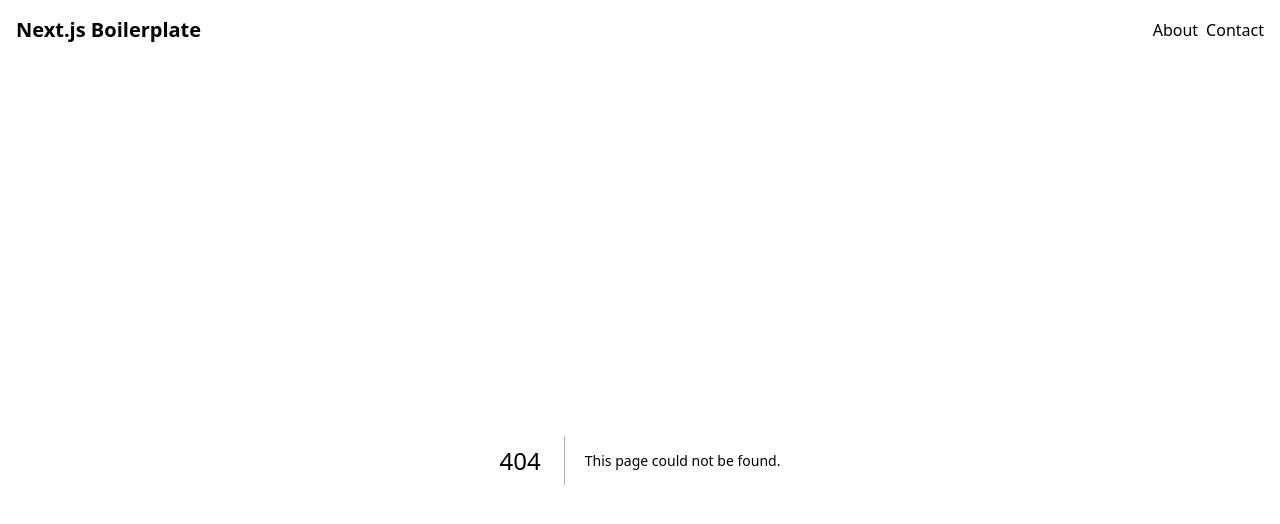
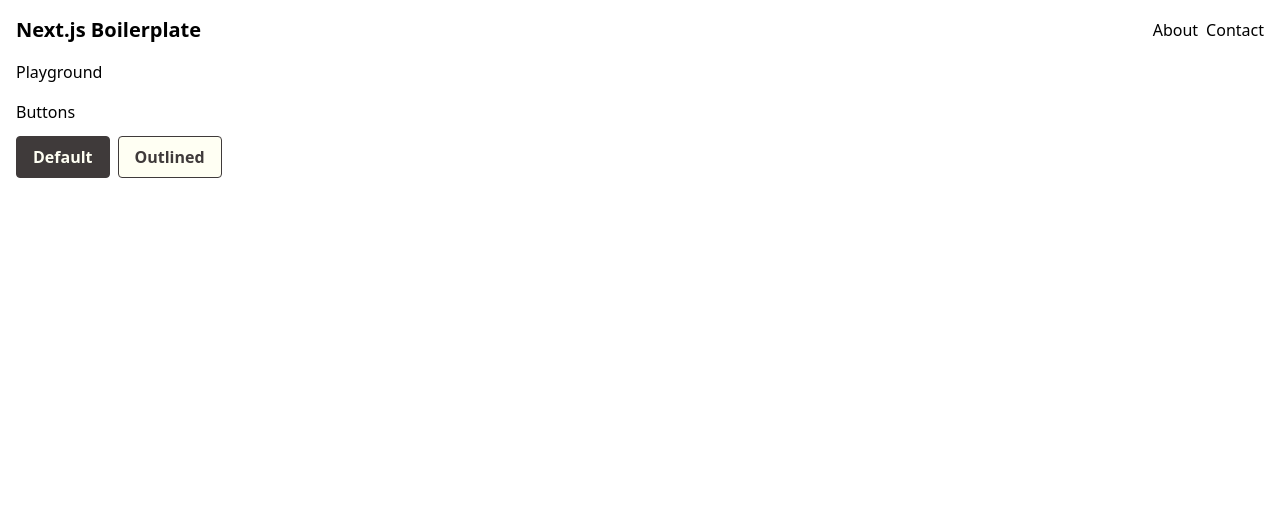
Before and after one commit to henryowens/next-boilerplate, a Next.js app: page /playground in a window 1280 px wide. Before the commit this address had no page. Shown: the top 524 px of the page. Built offline with nearby package versions, Linux system fonts and the light colour scheme.

Commit message:
adding playground page and extending button component

```diff
--- a/src/components/Button.tsx
+++ b/src/components/Button.tsx
@@ -1,11 +1,20 @@
 import { ButtonHTMLAttributes } from "react";
 
-interface ButtonProps extends ButtonHTMLAttributes<HTMLButtonElement> {}
+import styles from "./styles/button.module.css";
 
-const classes =
-  "bg-gray-200 appearance-none border-2 border-gray-200 rounded w-full py-2 px-4 text-gray-700 leading-tight focus:outline-none focus:bg-white focus:border-purple-500";
-const Button: React.FC<ButtonProps> = ({ className, ...props }) => (
-  <button className={`${classes} ${className}`} {...props} />
+interface ButtonProps extends ButtonHTMLAttributes<HTMLButtonElement> {
+  appearance?: "default" | "outlined";
+}
+
+const Button: React.FC<ButtonProps> = ({
+  className,
+  appearance = "default",
+  ...props
+}) => (
+  <button
+    className={`${styles.btn} ${styles[`btn-${appearance}`]} ${className}`}
+    {...props}
+  />
 );
 
 export default Button;
--- /dev/null
+++ b/src/components/styles/button.module.css
@@ -0,0 +1,19 @@
+.btn {
+  @apply font-bold py-2 px-4 rounded border border-primary;
+}
+
+.btn-default {
+  @apply bg-primary text-secondary;
+}
+
+.btn-default:hover {
+  @apply bg-secondary text-primary;
+}
+
+.btn-outlined {
+  @apply bg-secondary text-primary;
+}
+
+.btn-outlined:hover {
+  @apply bg-primary text-secondary;
+}
--- /dev/null
+++ b/src/pages/playground.tsx
@@ -0,0 +1,19 @@
+import dynamic from "next/dynamic";
+
+const Button = dynamic(() => import("@/components/Button"));
+
+const Playground: React.FC = () => (
+  <div className="flex flex-col gap-4">
+    <h1>Playground</h1>
+
+    <div className="flex flex-col gap-3">
+      <h1>Buttons</h1>
+      <div className="flex gap-2">
+        <Button>Default</Button>
+        <Button appearance="outlined">Outlined</Button>
+      </div>
+    </div>
+  </div>
+);
+
+export default Playground;
--- a/src/styles/globals.css
+++ b/src/styles/globals.css
@@ -2,20 +2,6 @@
 @tailwind components;
 @tailwind utilities;
 
-:root {
-  --foreground-rgb: 0, 0, 0;
-  --background-start-rgb: 214, 219, 220;
-  --background-end-rgb: 255, 255, 255;
+body {
+  color: black;
 }
-
-@media (prefers-color-scheme: dark) {
-  :root {
-    --foreground-rgb: 255, 255, 255;
-    --background-start-rgb: 0, 0, 0;
-    --background-end-rgb: 0, 0, 0;
-  }
-}
-
-body {
-  color: black
-}
--- a/tailwind.config.ts
+++ b/tailwind.config.ts
@@ -3,6 +3,10 @@ import { Config } from "tailwindcss";
 const config = <Config>{
   content: ["./src/**/*.{js,ts,jsx,tsx,mdx}"],
   theme: {
+    colors: {
+      primary: "#3f3a3a",
+      secondary: "#fffff3",
+    },
     extend: {
       backgroundImage: {
         "gradient-radial": "radial-gradient(var(--tw-gradient-stops))",
```
